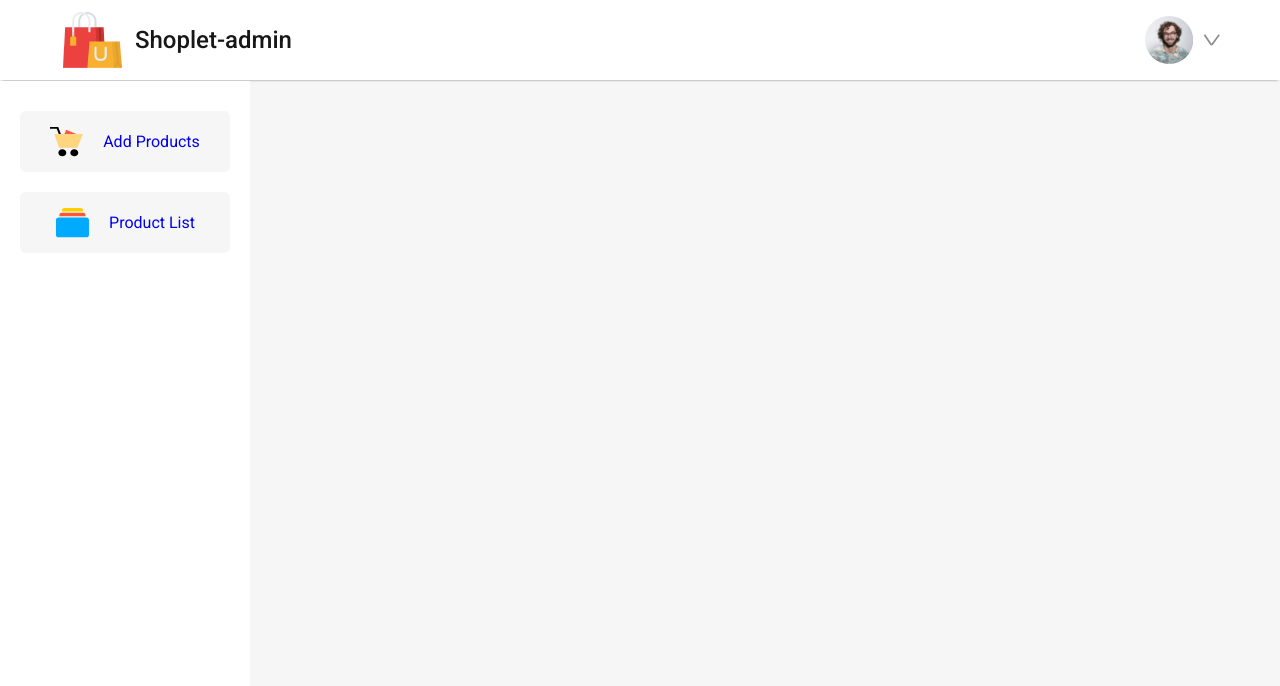
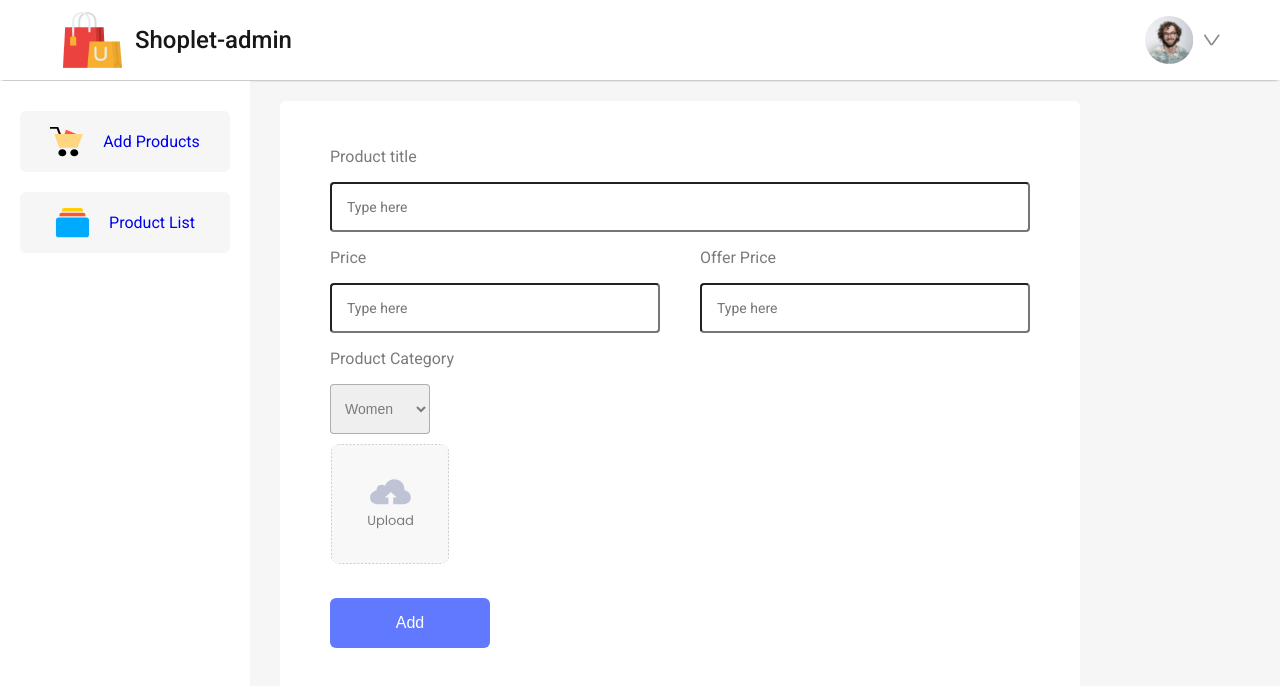
Before and after one commit to Harshitshukla0208/Shoplet-admin-panel, a React (Vite) app: page /addproduct in a window 1280 px wide. Shown: the top 686 px of the page. Built offline with nearby package versions, Linux system fonts and the light colour scheme.

Commit message:
Added addProduct page

```diff
--- /dev/null
+++ b/src/Components/AddProduct/AddProduct.css
@@ -0,0 +1,65 @@
+.add-product{
+    box-sizing: border-box;
+    width: 100%;
+    max-width: 800px;
+    padding: 30px 50px;
+    margin: 20px 30px;
+    border-radius: 6px;
+    background: white;
+}
+.addproduct-itemfield{
+    width: 100%;
+    color: #7b7b7b;
+    font-size: 16px;
+}
+.addproduct-itemfield input{
+    box-sizing: border-box;
+    width: 100%;
+    height: 50px;
+    border-radius: 4px;
+    padding-left: 15px;
+    border: 1p solid #c3c3c3;
+    outline: none;
+    color: #7b7b7b;
+    font-family: 'Roboto';
+    font-size: 14px;
+}
+.addproduct-price{
+    display: flex;
+    gap: 40px;
+}
+.addproduct-selector{
+    padding: 10px;
+    width: 100px;
+    height: 50px;
+    font-size: 14px;
+    color: #7b7b7b;
+    border: 1px solid #7b7b7b8d;
+    border-radius: 4px;
+}
+.addprduct-thumbnail-img{
+    height: 120px;
+    width: 120px;
+    border-radius: 10px;
+    object-fit: contain;
+    margin: 10px 0px;
+}
+.addproduct-btn{
+    margin-top: 20px;
+    width: 160px;
+    height: 50px;
+    border-radius: 6px;
+    background: #6079ff;
+    border: none;
+    cursor: pointer;
+    color: white;
+    font-size: 16px;
+    font-weight: 500;
+}
+@media(max-width: 800px){
+    .add-product{
+        width: auto;
+        padding: 30px;
+        margin: 20px;
+    }
+}
--- /dev/null
+++ b/src/Components/AddProduct/AddProduct.jsx
@@ -0,0 +1,41 @@
+import React from 'react'
+import './AddProduct.css'
+import upload_area from '../../assets/upload_area.svg'
+
+const AddProduct = () => {
+    return (
+        <div className='add-product'>
+            <div className="addproduct-itemfield">
+                <p>Product title</p>
+                <input type="text" name='name' placeholder='Type here' />
+            </div>
+            <div className="addproduct-price">
+                <div className="addproduct-itemfield">
+                    <p>Price</p>
+                    <input type="text" name='old_price' placeholder='Type here' />
+                </div>
+                <div className="addproduct-itemfield">
+                    <p>Offer Price</p>
+                    <input type="text" name='new_price' placeholder='Type here' />
+                </div>
+            </div>
+            <div className="addproduct-itemfield">
+                <p>Product Category</p>
+                <select name="category" className='addproduct-selector'>
+                    <option value="women">Women</option>
+                    <option value="men">Men</option>
+                    <option value="kid">Kids</option>
+                </select>
+            </div>
+            <div className="addproduct-itemfield">
+                <label htmlFor="file-input">
+                    <img src={upload_area} className='addprduct-thumbnail-img' alt="" />
+                </label>
+                <input type="file" name="image" id="file-input" hidden />
+            </div>
+            <button className='addproduct-btn'>Add</button>
+        </div>
+    )
+}
+
+export default AddProduct
--- /dev/null
+++ b/src/Components/ListProduct/ListProduct.jsx
@@ -0,0 +1,12 @@
+import React from 'react'
+import './ListProduct.css'
+
+const ListProduct = () => {
+    return (
+        <div className='list-product'>
+
+        </div>
+    )
+}
+
+export default ListProduct
--- a/src/Pages/Admin/Admin.css
+++ b/src/Pages/Admin/Admin.css
@@ -0,0 +1,8 @@
+.admin{
+    display: flex;
+}
+@media(max-width: 800px){
+    .admin{
+        flex-direction: column;
+    }
+}
--- a/src/Pages/Admin/Admin.jsx
+++ b/src/Pages/Admin/Admin.jsx
@@ -1,11 +1,18 @@
 import React from 'react'
 import './Admin.css'
 import Sidebar from '../../Components/Sidebar/Sidebar'
+import { Route, Routes } from 'react-router-dom'
+import AddProduct from '../../Components/AddProduct/AddProduct'
+import ListProduct from '../../Components/ListProduct/ListProduct'
 
 const Admin = () => {
     return (
         <div className='admin'>
             <Sidebar />
+            <Routes>
+                <Route path='/addproduct' element={<AddProduct />} />
+                <Route path='/listproduct' element={<ListProduct />} />
+            </Routes>
         </div>
     )
 }
```
Also changed, not shown: src/Components/ListProduct/ListProduct.css (added).
